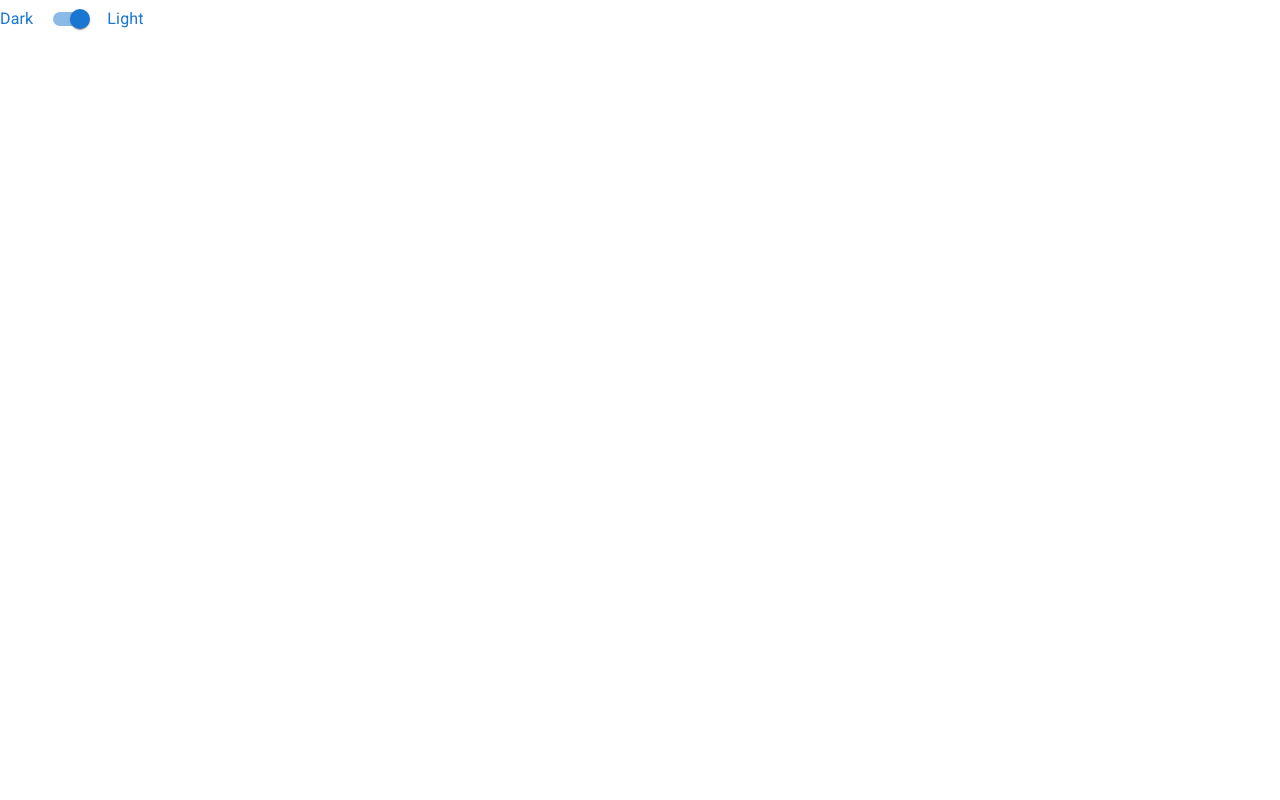
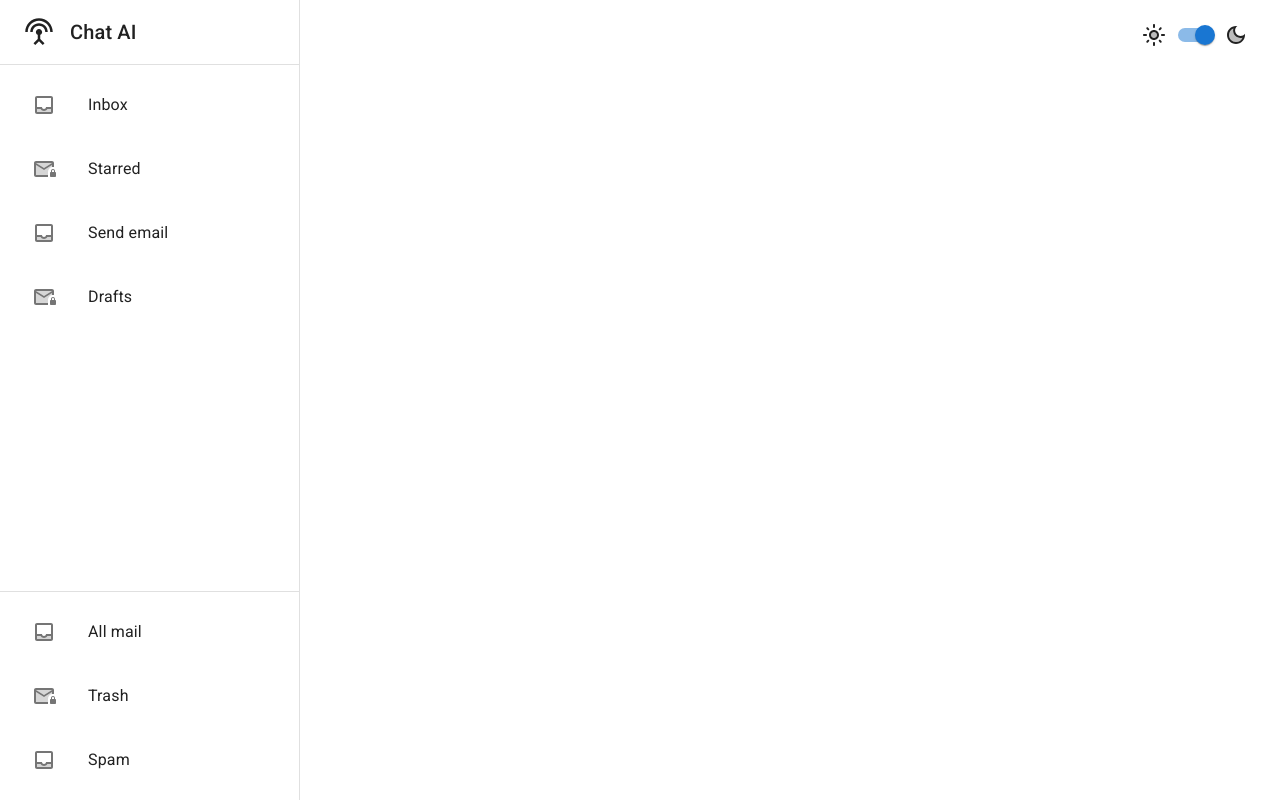
Before and after one commit to sai-public-user/chat-ai, a React (Create React App) app: page / in a window 1280 px wide. Built offline with nearby package versions, Linux system fonts and the light colour scheme.

Commit message:
Theme changes

```diff
--- a/src/App.js
+++ b/src/App.js
@@ -1,27 +1,31 @@
 import "./App.css";
 import { useContext } from "react";
-import { Box, Stack, Switch, Typography, useTheme } from "@mui/material";
+import { Box, Stack, Switch } from "@mui/material";
 import { ThemeContext } from "./Contexts/Theme";
+import Layout from "./Components/Layout";
+import { DarkModeTwoTone, LightModeTwoTone } from "@mui/icons-material";
 
 function App() {
-  const theme = useTheme();
   const { mode, setMode } = useContext(ThemeContext);
-  console.log(theme);
   return (
-    <Box className="App" mx={{ background: theme.palette.background.default }}>
-      <Stack direction="row" spacing={1} alignItems="center">
-        <Typography mx={{ color: theme.palette.primary.main }}>Dark</Typography>
+    <Layout>
+      <Box className="App">
+        <Stack
+          direction="row"
+          alignItems="center"
+          mx={{ position: "fixed", top: "1rem", right: "2rem" }}
+        >
+          <LightModeTwoTone />
           <Switch
             checked={mode === "light"}
             onChange={() =>
               setMode((prev) => (prev === "light" ? "dark" : "light"))
             }
           />
-        <Typography mx={{ color: theme.palette.primary.main }}>
-          Light
-        </Typography>
+          <DarkModeTwoTone />
         </Stack>
       </Box>
+    </Layout>
   );
 }
 
--- /dev/null
+++ b/src/Components/Layout.js
@@ -0,0 +1,86 @@
+import {
+  AppBar,
+  CssBaseline,
+  Grid,
+  IconButton,
+  Menu,
+  Toolbar,
+  Typography,
+} from "@mui/material";
+import React from "react";
+import Sidebar, { drawerWidth } from "./Sidebar";
+import { SettingsInputAntennaTwoTone } from "@mui/icons-material";
+
+export default function Layout({ children }) {
+  const [mobileOpen, setMobileOpen] = React.useState(false);
+  const [isClosing, setIsClosing] = React.useState(false);
+
+  const handleDrawerClose = () => {
+    setIsClosing(true);
+    setMobileOpen(false);
+  };
+
+  const handleDrawerTransitionEnd = () => {
+    setIsClosing(false);
+  };
+
+  const handleDrawerToggle = () => {
+    if (!isClosing) {
+      setMobileOpen(!mobileOpen);
+    }
+  };
+
+  return (
+    <Grid container spacing={2} m={0} sx={{ height: "100vh" }} maxWidth="sm">
+      <CssBaseline />
+      <AppBar
+        position="fixed"
+        sx={{
+          width: { sm: `calc(100% - ${drawerWidth}px)` },
+          ml: { sm: `${drawerWidth}px` },
+          display: { sm: "block", md: "none" },
+        }}
+      >
+        <Toolbar>
+          <IconButton
+            color="inherit"
+            edge="start"
+            onClick={handleDrawerToggle}
+            sx={{ mr: 2 }}
+          >
+            <Menu />
+          </IconButton>
+          <Typography variant="h5" noWrap component="div">
+            <SettingsInputAntennaTwoTone sx={{ fontSize: 30 }} />
+            Chat AI
+          </Typography>
+        </Toolbar>
+      </AppBar>
+      <Grid
+        item
+        component="nav"
+        sx={{
+          width: { sm: drawerWidth },
+          flexShrink: { sm: 0 },
+        }}
+      >
+        <Sidebar
+          handleDrawerClose={handleDrawerClose}
+          handleDrawerTransitionEnd={handleDrawerTransitionEnd}
+          mobileOpen={mobileOpen}
+        />
+      </Grid>
+      <Grid
+        item
+        component="main"
+        sx={{
+          flexGrow: 1,
+          p: 3,
+          width: { sm: `calc(100% - ${drawerWidth}px)` },
+        }}
+      >
+        {children}
+      </Grid>
+    </Grid>
+  );
+}
--- /dev/null
+++ b/src/Components/Sidebar.js
@@ -0,0 +1,124 @@
+import {
+  InboxTwoTone,
+  MailLockTwoTone,
+  SettingsInputAntennaTwoTone,
+} from "@mui/icons-material";
+import {
+  Divider,
+  Drawer,
+  Grid,
+  List,
+  ListItem,
+  ListItemButton,
+  ListItemIcon,
+  ListItemText,
+  Toolbar,
+  Typography,
+  useTheme,
+} from "@mui/material";
+import React from "react";
+
+const drawer = (
+  <Grid
+    container
+    display="flex"
+    flexDirection="column"
+    justifyContent="space-between"
+    flex={1}
+  >
+    <Grid item>
+      <Toolbar display="flex" sx={{ gap: 2 }} alignItems="center">
+        <SettingsInputAntennaTwoTone sx={{ fontSize: 30 }} />
+        <Typography
+          variant="h6"
+          noWrap
+          component="div"
+          sx={{ display: { sm: "none", md: "block" } }}
+        >
+          Chat AI
+        </Typography>
+      </Toolbar>
+      <Divider />
+      <List>
+        {["Inbox", "Starred", "Send email", "Drafts"].map((text, index) => (
+          <ListItem key={text}>
+            <ListItemButton>
+              <ListItemIcon>
+                {index % 2 === 0 ? <InboxTwoTone /> : <MailLockTwoTone />}
+              </ListItemIcon>
+              <ListItemText primary={text} />
+            </ListItemButton>
+          </ListItem>
+        ))}
+      </List>
+    </Grid>
+    <Grid item>
+      <Divider />
+      <List>
+        {["All mail", "Trash", "Spam"].map((text, index) => (
+          <ListItem key={text}>
+            <ListItemButton>
+              <ListItemIcon>
+                {index % 2 === 0 ? <InboxTwoTone /> : <MailLockTwoTone />}
+              </ListItemIcon>
+              <ListItemText primary={text} />
+            </ListItemButton>
+          </ListItem>
+        ))}
+      </List>
+    </Grid>
+  </Grid>
+);
+
+export const drawerWidth = 300;
+
+export default function Sidebar({
+  handleDrawerClose,
+  handleDrawerTransitionEnd,
+  mobileOpen,
+}) {
+  const theme = useTheme();
+  return (
+    <>
+      <Drawer
+        variant="temporary"
+        open={mobileOpen}
+        onTransitionEnd={handleDrawerTransitionEnd}
+        onClose={handleDrawerClose}
+        ModalProps={{
+          keepMounted: true, // Better open performance on mobile.
+        }}
+        sx={{
+          display: { xs: "block", sm: "none" },
+          "& .MuiDrawer-paper": {
+            boxSizing: "border-box",
+            width: drawerWidth,
+          },
+          backgroundColor:
+            theme.palette.mode === "light"
+              ? theme.palette.grey[100]
+              : theme.palette.grey[900],
+        }}
+      >
+        {drawer}
+      </Drawer>
+      <Drawer
+        variant="permanent"
+        sx={{
+          display: { xs: "none", sm: "block" },
+          "& .MuiDrawer-paper": {
+            boxSizing: "border-box",
+            width: drawerWidth,
+          },
+          backgroundColor:
+            theme.palette.mode === "light"
+              ? theme.palette.grey[100]
+              : theme.palette.grey[900],
+        }}
+        open
+      >
+        {drawer}
+      </Drawer>
+    </>
+  );
+}
--- a/src/Contexts/Theme/darkTheme.js
+++ /dev/null
@@ -1,9 +0,0 @@
-import { createTheme } from "@material-ui/core/styles";
-
-const darkTheme = createTheme({
-  palette: {
-    mode: "dark",
-  },
-});
-
-export default darkTheme;
--- a/src/Contexts/Theme/index.js
+++ b/src/Contexts/Theme/index.js
@@ -1,5 +1,5 @@
 import { createContext, useMemo, useState } from "react";
-import { ThemeProvider, createTheme } from "@mui/material";
+import { ThemeProvider, createTheme, responsiveFontSizes } from "@mui/material";
 
 export const ThemeContext = createContext("light");
 
@@ -14,9 +14,10 @@ export default function ThemeWrapper({ children }) {
       }),
     [mode]
   );
+  const responsiveTheme = responsiveFontSizes(theme);
   return (
     <ThemeContext.Provider value={{ mode, setMode }}>
-      <ThemeProvider theme={theme}>{children}</ThemeProvider>
+      <ThemeProvider theme={responsiveTheme}>{children}</ThemeProvider>
     </ThemeContext.Provider>
   );
 }
--- a/src/Contexts/Theme/lightTheme.js
+++ /dev/null
@@ -1,9 +0,0 @@
-import { createTheme } from "@material-ui/core/styles";
-
-const lightTheme = createTheme({
-  palette: {
-    mode: "light",
-  },
-});
-
-export default lightTheme;
```
Lines whose indentation alone changed are shown as unchanged.
